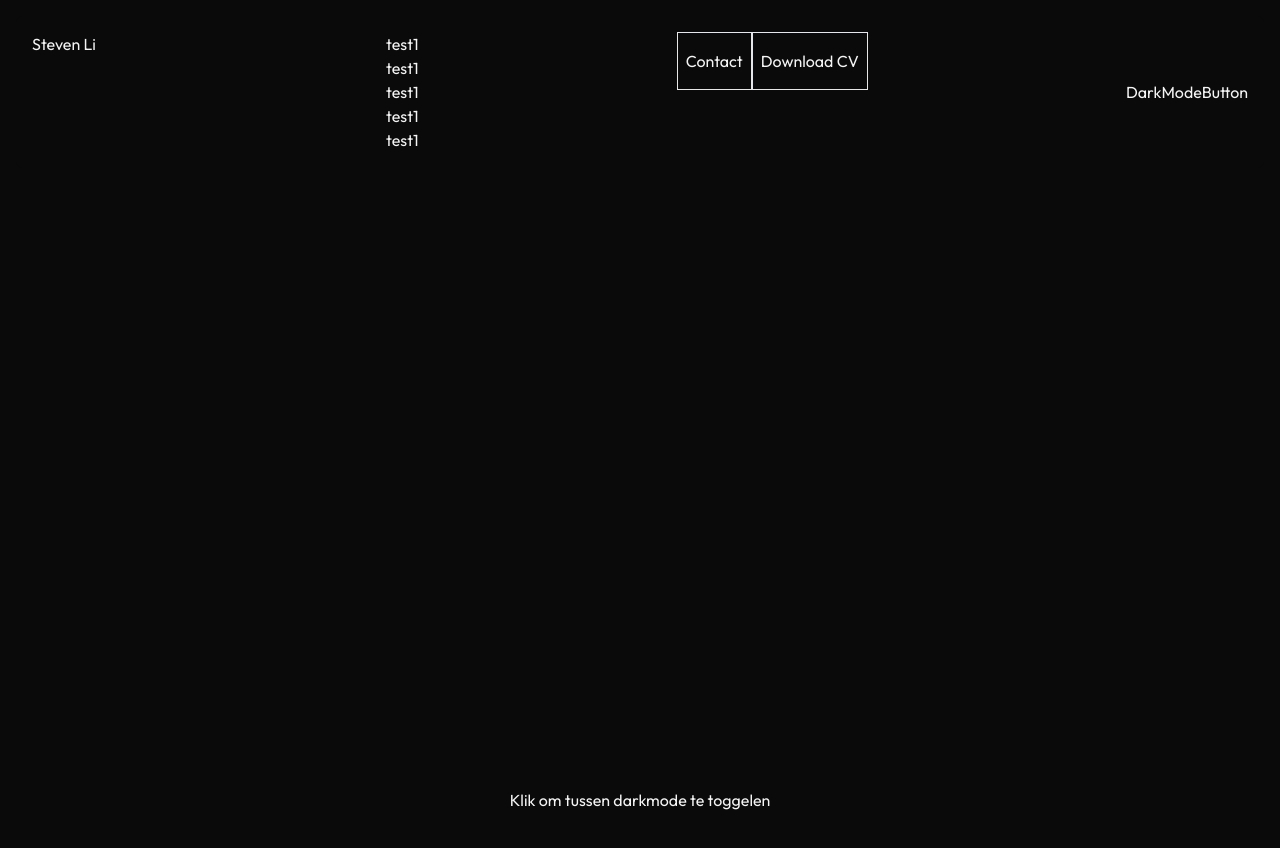
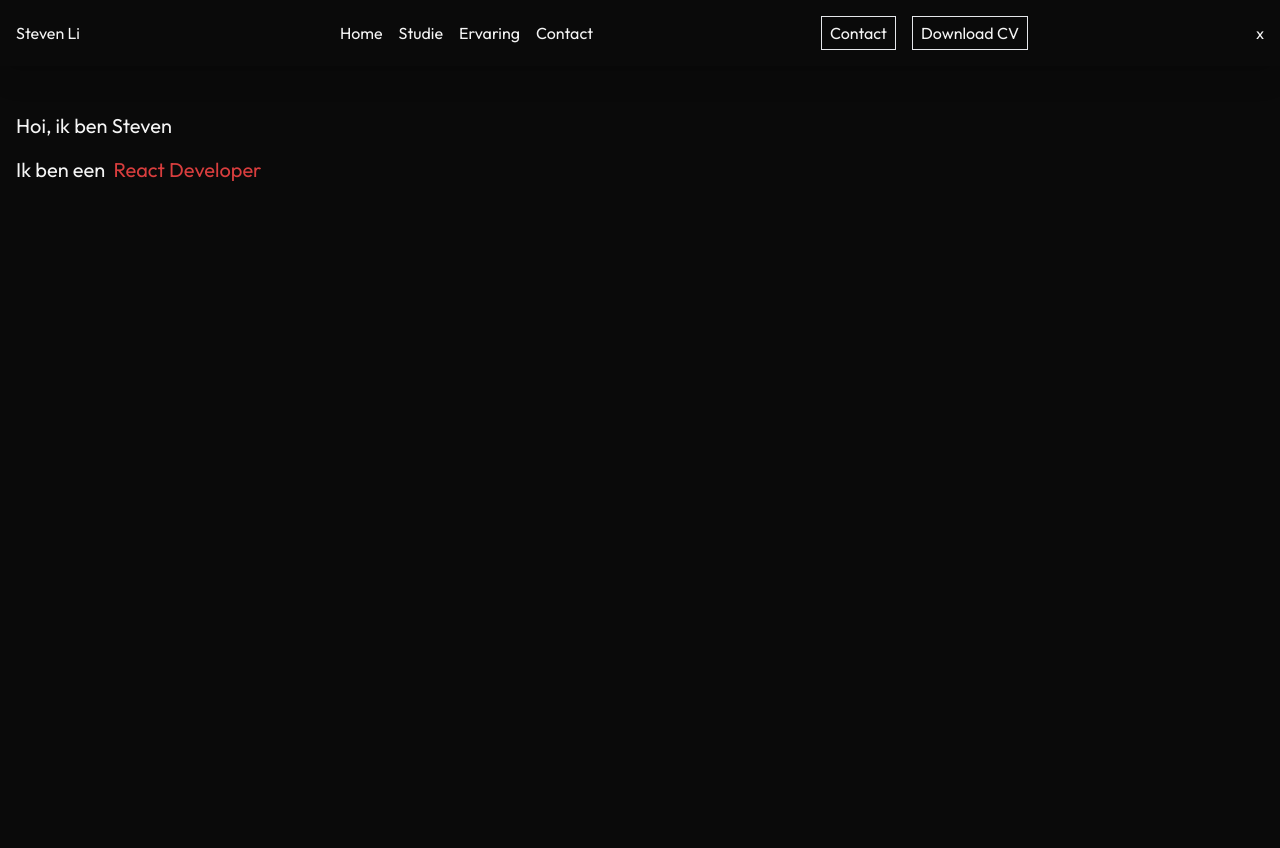
Before and after one commit to zStevenn/portfolio, a Next.js app: page / in a window 1280 px wide. Both pictures are taken after a click on the button "Contact". Shown: the top 848 px of the page. After the commit the page ends 800 px from the top, so only its background shows below. Built offline with nearby package versions, Linux system fonts and the light colour scheme.

Commit message:
Create occupation animation

```diff
--- a/src/app/page.tsx
+++ b/src/app/page.tsx
@@ -1,14 +1,17 @@
+import Occupation from "@/components/home/hero/occupation";
 import Navigation from "@/components/navigation";
 
 export default function Home() {
+  const introductionString = `Hoi, ik ben Steven`
 
   return (
-    <main className="relative grid min-h-screen h-[200vh]">
+    <main className="relative grid min-h-screen">
       <Navigation />
-      <div
-        className="grid place-items-center hover:cursor-pointer flex-1"
-      >
-        Klik om tussen darkmode te toggelen
+      <div className="mt-28 px-4 flex flex-col gap-4">
+        <p className="text-xl">
+          {introductionString}
+        </p>
+        <Occupation />
       </div>
     </main>
   )
--- /dev/null
+++ b/src/components/home/hero/occupation/index.tsx
@@ -0,0 +1,76 @@
+"use client"
+
+import delay from "@/helpers/delay"
+import { gsap } from "gsap"
+import { useEffect, useRef, useState } from "react"
+
+function Occupation() {
+  const occupationRef = useRef<HTMLSpanElement>(null)
+
+  const arr = [
+    'Software Engineer',
+    'React Developer',
+    'Front-End Developer'
+  ]
+
+  const [activeJobIndex, setActiveJobIndex] = useState<number>(0)
+  const activeJob = arr[activeJobIndex]
+
+  const animation = gsap.context((self) => {
+    self.add("play", () => {
+      gsap.to(occupationRef.current, {
+        translateY: '3vh',
+        duration: 1
+      })
+      gsap.to(occupationRef.current, {
+        opacity: 0,
+        duration: 0.3
+      })
+      gsap.to(occupationRef.current, {
+        translateY: 0,
+        duration: 1,
+        delay: 1,
+      })
+      gsap.to(occupationRef.current, {
+        opacity: 1,
+        duration: 0.5,
+        delay: 1.5
+      })
+    })
+  })
+
+  useEffect(() => {
+    const timer = 5000
+
+    const interval = setInterval(async () => {
+      animation.play()
+      await delay(1000)
+      setActiveJobIndex((prevIndex) => (prevIndex + 1) % arr.length)
+    }, timer)
+
+    return () => {
+      clearInterval(interval)
+      animation.kill()
+    }
+    // eslint-disable-next-line react-hooks/exhaustive-deps
+  }, [])
+
+  return (
+    <div>
+      <p className="text-xl inline">
+        Ik ben een
+        &nbsp;
+      </p>
+      <div className="text-xl inline">
+        <span
+          ref={occupationRef}
+          className='text-red-500/90 absolute'
+        >
+          {activeJob}
+        </span>
+      </div>
+    </div>
+  )
+}
+
+export default Occupation
--- a/src/components/navigation/nav-buttons/index.tsx
+++ b/src/components/navigation/nav-buttons/index.tsx
@@ -5,9 +5,9 @@ import { useNavContext } from '@/hooks/context/useNavContext'
 function NavButtons() {
   const { isOpen } = useNavContext()
   return (
-    <div className={`flex gap-4  ${isOpen ? "" : "hidden sm:block"}`}>
-      <button className='border px-2 py-4'>Contact</button>
-      <button className='border px-2 py-4'>Download CV</button>
+    <div className={`${isOpen ? "" : "hidden md:block"}`}>
+      <button className='border px-2 py-1'>Contact</button>
+      <button className='border px-2 py-1 md:ml-4'>Download CV</button>
     </div>
   )
 }
--- a/src/components/navigation/nav-container/index.tsx
+++ b/src/components/navigation/nav-container/index.tsx
@@ -10,8 +10,8 @@ type NavContainerProps = {
 function NavContainer({ children, className }: NavContainerProps) {
   const { isOpen } = useNavContext()
 
-  let navStyling = `fixed z-50 ml-4 mr-4 mt-4 border sm:border-0 sm:right-0 sm:left-0 rounded-md bg-neutral-100 dark:bg-neutral-950 flex flex-col sm:flex-row justify-between gap-6 p-2 sm:p-4`
-  const openStyling = isOpen ? `left-0 right-0` : ``
+  let navStyling = `fixed z-50 ml-4 mr-4 mt-4 md:m-0 md:border-0 md:right-0 md:left-0 rounded-md md:rounded-none bg-neutral-100 dark:bg-neutral-950 flex flex-col md:flex-row justify-between md:items-center gap-6 p-2 md:p-4 md:shadow-xl shadow-2xl`
+  const openStyling = isOpen ? `left-0 right-0` : `border`
   const combinedStyling = `${navStyling} ${openStyling} ${className ? className : ""}`
 
   return (
--- a/src/components/navigation/nav-links/index.tsx
+++ b/src/components/navigation/nav-links/index.tsx
@@ -1,17 +1,32 @@
 "use client"
 
 import { useNavContext } from '@/hooks/context/useNavContext'
-import React from 'react'
+import useViewportWidth from '@/hooks/useViewportWidth'
+import { useLayoutEffect, useState } from 'react'
 
 function NavLinks() {
   const { isOpen } = useNavContext()
+  const viewportWidth = useViewportWidth()
+
+  const [navStyling, setNavStyling] = useState<string>()
+
+  const navLinks = [
+    'Home',
+    'Studie',
+    'Ervaring',
+    'Contact'
+  ]
+
+  useLayoutEffect(() => {
+    const isMobile = viewportWidth < 768
+    setNavStyling(isMobile ? (isOpen ? "" : "hidden md:block") : "flex gap-4")
+  }, [isOpen, viewportWidth])
+
   return (
-    <ul className={`flex flex-col sm:flex-row sm:justify-center sm:items-center gap-4 ${isOpen ? "" : "hidden sm:block"}`}>
-      <li>test1</li>
-      <li>test1</li>
-      <li>test1</li>
-      <li>test1</li>
-      <li>test1</li>
+    <ul className={navStyling}>
+      {navLinks.map((navLink) => (
+        <li key={navLink}>{navLink}</li>
+      ))}
     </ul>
   )
 }
--- a/src/components/navigation/nav-top/index.tsx
+++ b/src/components/navigation/nav-top/index.tsx
@@ -4,7 +4,7 @@ import ToggleNav from './toggle-nav'
 function NavTop() {
   return (
     <div className='flex justify-between'>
-      <ToggleNav className='sm:hidden' />
+      <ToggleNav className='md:hidden' />
       <Logo />
     </div>
   )
--- a/src/components/navigation/nav-top/logo/index.tsx
+++ b/src/components/navigation/nav-top/logo/index.tsx
@@ -5,7 +5,7 @@ import { useNavContext } from "@/hooks/context/useNavContext"
 function Logo() {
   const { isOpen } = useNavContext()
   return (
-    <h1 className={`w-24 sm:block ${isOpen ? "" : "hidden"}`}>Steven Li</h1>
+    <h1 className={`w-24 md:block ${isOpen ? "" : "hidden"}`}>Steven Li</h1>
   )
 }
 
--- a/src/components/navigation/toggle-darkmode/index.tsx
+++ b/src/components/navigation/toggle-darkmode/index.tsx
@@ -16,10 +16,10 @@ function DarkModeButton({ className }: DarkModeButtonProps) {
   }
   return (
     <button
-      className={`${isOpen ? "" : "hidden sm:block"} ${className}`}
+      className={`${isOpen ? "" : "hidden md:block"} ${className}`}
       onClick={toggleDarkmode}
     >
-      DarkModeButton
+      x
     </button>
   )
 }
--- /dev/null
+++ b/src/helpers/delay.ts
@@ -0,0 +1,10 @@
+/**
+ * A helper function to force a delay
+ * @param ms Delay in milliseconds
+ * @returns Resolves a promise
+ */
+function delay(ms: number) {
+	return new Promise(resolve => setTimeout(resolve, ms))
+}
+
+export default delay
--- /dev/null
+++ b/src/hooks/useViewportWidth.ts
@@ -0,0 +1,25 @@
+import { useEffect, useState } from "react"
+
+function useViewportWidth() {
+	const [viewportWidth, setViewportWidth] = useState(
+		typeof window !== "undefined" ? window.innerWidth : 0
+	)
+
+	function handleResize() {
+		setViewportWidth(window.innerWidth)
+	}
+
+	useEffect(() => {
+		if (typeof window !== "undefined") {
+			window.addEventListener("resize", handleResize)
+
+			return () => {
+				window.removeEventListener("resize", handleResize)
+			}
+		}
+	}, [])
+
+	return viewportWidth
+}
+
+export default useViewportWidth
```
